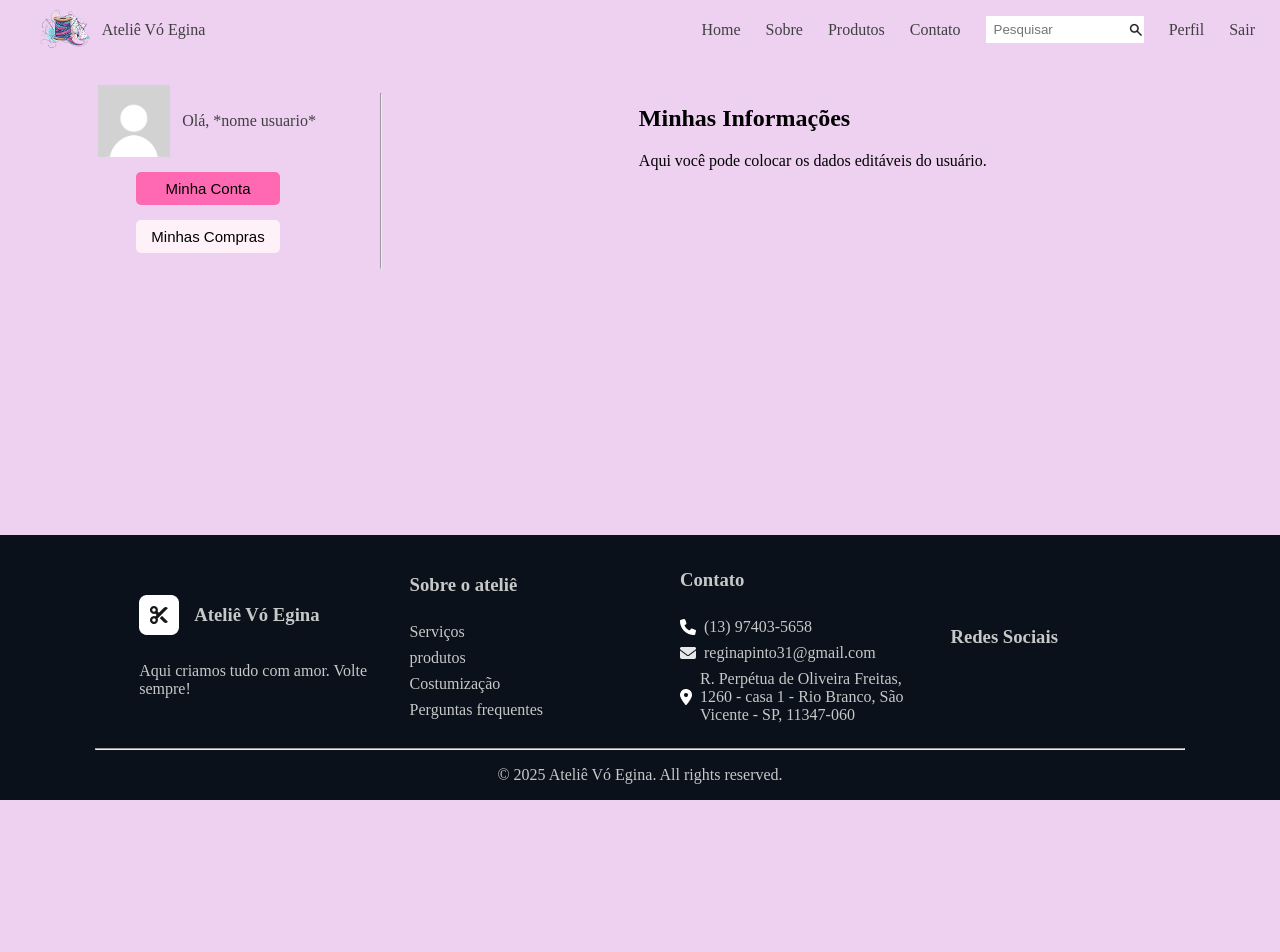
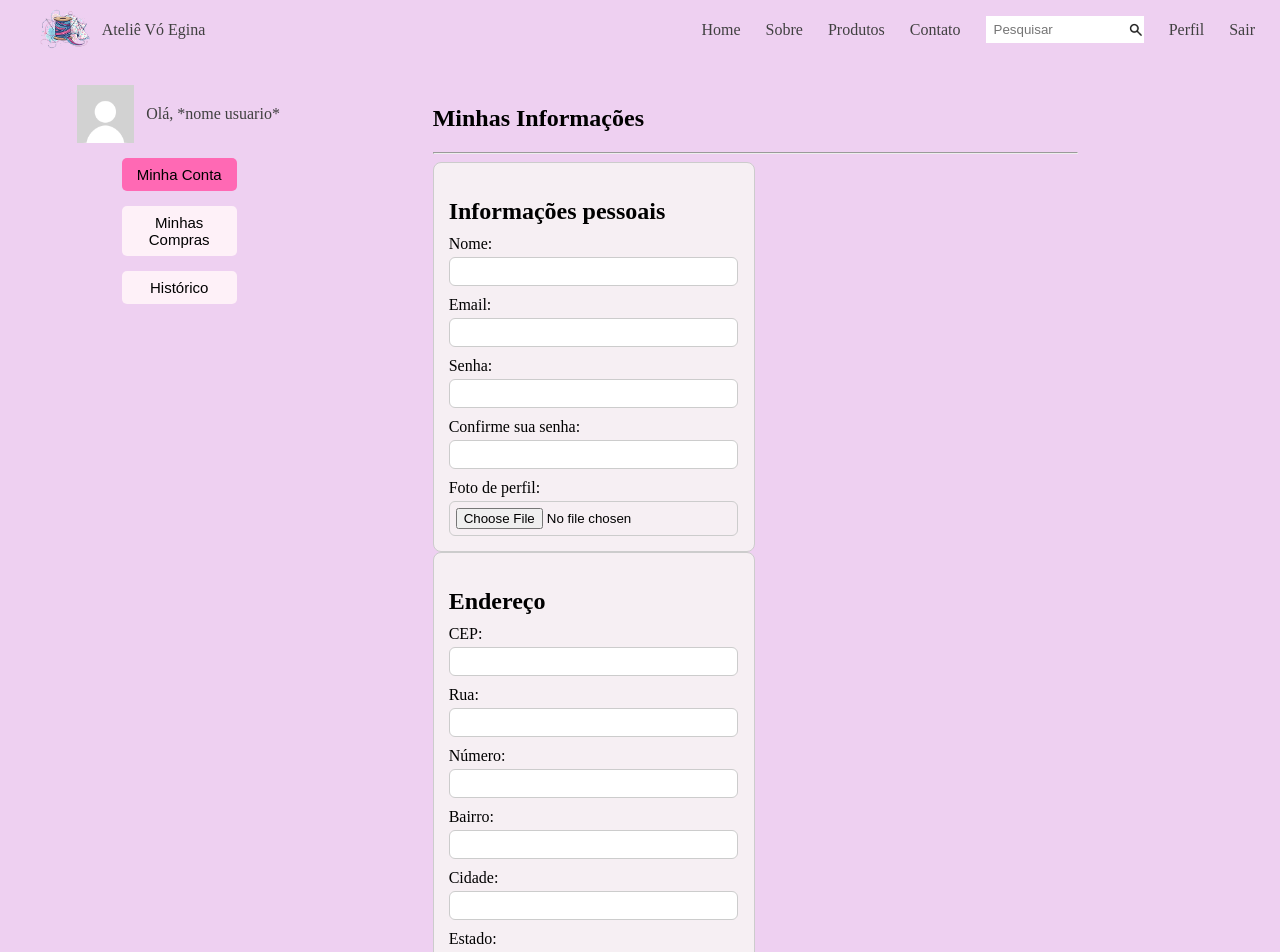
Before and after one commit to MariaClaraSCM/Atelie2.0, a React (Vite) app: page /perfil in a window 1280 px wide. Shown: the top 952 px of the page. Before the commit the page ends 840 px from the top, so only its background shows below. Built offline with nearby package versions, Linux system fonts and the light colour scheme.

Commit message:
Commit n1000 tentando resolver o login e cadastro da Maria V

```diff
--- a/src/pages/admin/dashboard.jsx
+++ b/src/pages/admin/dashboard.jsx
@@ -1,7 +1,103 @@
+import { useState } from "react";
+import "./dashboard.css";
+import estatistica from "../../assets/adm/iconEstatistica.svg";
+import produto from "../../assets/adm/iconProdutos.svg";
+import pedidos from "../../assets/adm/iconPedidos.svg";
+import galeria from "../../assets/adm/iconGaleria.svg";
+import financeiro from "../../assets/adm/iconFinanceiro.svg";
+import clientes from "../../assets/adm/iconClientes.svg";
+import config from "../../assets/adm/iconConfig.svg";
+// páginas
+import AdmEstatisticas from "./estatisticas.jsx";
+import AdmConfiguracoes from "./configuracoes.jsx";
+
 export default function AdmDashboard() {
-  return (
-    <div>
+    const[secao, setSecao] = useState("estatisticas");
 
-    </div>
-  );
+    const handleClick = (secao) => {
+        setSecao(secao);
+    };
+
+    return (
+        <div className="admin-dashboard">
+
+            <aside className="sidebar">
+                <ul className="sidebar-menu">
+                    <h3 className="sidebar-title">Atalhos</h3>
+                    <li onClick={() => handleClick("estatisticas")}>
+                        <img src={estatistica} alt="pie chart" className="icon" />
+                        <span className="links">Estatísticas</span>
+                    </li>
+                    <li onClick={() => handleClick("produtos")}>
+                        <img src={produto} alt="pie chart" className="icon"/>
+                        <span className="links">Produtos</span>
+                    </li>
+                    <li onClick={()=> handleClick("pedidos")}>
+                        <img src={pedidos} alt="pie chart" className="icon"/>
+                        <span className="links">Pedidos</span>
+                    </li>
+                    <li onClick={()=> handleClick("galeria")}>
+                        <img src={galeria} alt="pie chart" className="icon"/>
+                        <span className="links">Galeria</span>
+                    </li>
+                    <li onClick={()=> handleClick("financeiro")}>
+                        <img src={financeiro} alt="pie chart" className="icon"/>
+                        <span className="links">Financeiro</span>
+                    </li>
+                    <li onClick={()=> handleClick("clientes")}>
+                        <img src={clientes} alt="pie chart" className="icon"/>
+                        <span className="links">Clientes</span>
+                    </li>
+                    <li onClick={()=> handleClick("configuracoes")}>
+                        <img src={config} alt="pie chart" className="icon"/>
+                        <span className="links">Configurações</span>
+                    </li>
+                </ul>
+            </aside>
+            <main className="content">
+                <header className="header">
+                    <h3>Bem-vinda, *Nome do adm*!</h3>
+                    <a href="/">Home</a>
+                    <button className="btn-novo">
+                        <span className="material-symbols-outlined iconMais">add</span>
+                        Novo Pedido
+                    </button>
+                </header>
+                <section className="cards-area">
+                    {secao === "estatisticas" && (
+                        <AdmEstatisticas />
+                    )}
+                    {secao === "produtos" && (
+                        <div>
+                            <h2>Produtos</h2>
+                        </div>
+                    )}
+                    {secao === "pedidos" && (
+                        <div>
+                            <h2>Pedidos</h2>
+                            </div>
+                    )}
+                    {secao ==="galeria" && (
+                        <div>
+                            <h2>Galeria</h2>
+                        </div>
+                    )}
+                    {secao === "financeiro" && (
+                        <div>
+                            <h2>Financeiro</h2>
+                        </div>
+                    )}
+                    {secao === "clientes" && (
+                        <div>
+                            <h2>Clientes</h2>
+                        </div>
+                    )}
+                    {secao === "configuracoes" && (
+                        <AdmConfiguracoes />
+                    )}
+                </section>
+            </main>
+
+        </div>
+    );
 }
--- a/src/pages/footer/footer.css
+++ b/src/pages/footer/footer.css
@@ -12,11 +12,7 @@ footer p,
 }
 
 footer {
-    position: fixed !important;
-    bottom: 0;
-    left: 0;
     width: 100%;
-    z-index: 1000;
     background-color: #0A111A;
 }
 
--- a/src/pages/produtos/pageProdutos.css
+++ b/src/pages/produtos/pageProdutos.css
@@ -1,4 +1,4 @@
-.flex{
+.flex {
     display: flex;
     gap: 20px;
     padding: 20px;
@@ -9,9 +9,10 @@
     flex-direction: column;
     width: 25%;
     align-items: center;
+    height: auto;
 }
 
-.ajusteAside{
+.ajusteAside {
     width: 50%;
 }
 
@@ -34,6 +35,18 @@
     gap: 10px;
 }
 
+.ajusteAplicar {
+    display: flex;
+    align-items: center;
+    justify-content: center;
+    margin: 2vw;
+}
+
+.mainProdutos {
+    width: 74%;
+    height: auto;
+}
+
 .ajusteHeaderMain {
     display: flex;
     align-items: center;
@@ -47,11 +60,12 @@
     gap: 20px;
 }
 
-.classificacao{
+.classificacao {
     padding: 5px 8px;
     border-radius: 5px;
 }
 
-.btnGrid img, .btnList img {
+.btnGrid img,
+.btnList img {
     width: 50%;
 }
--- a/src/pages/produtos/pageProdutos.jsx
+++ b/src/pages/produtos/pageProdutos.jsx
@@ -67,7 +67,7 @@ export default function PageProdutos() {
           </form>
         </aside>
 
-        <section>
+        <section className="mainProdutos">
           <div className="ajusteHeaderMain">
             <div className="titulo">
               <h2>Coleção de produtos</h2>
--- a/src/pages/users/userpage.css
+++ b/src/pages/users/userpage.css
@@ -2,6 +2,7 @@
     display: flex;
     margin: 2vw auto;
     width: 90%;
+    height: auto;
 }
 
 aside {
@@ -20,11 +21,15 @@ aside {
     border-radius: 50%;
 }
 main {
-    width: 70%;
+    width: 100%;
     display: flex;
     /* align-items: center; */
     justify-content: center;
-    height: 8vw;
+    height: auto;
+}
+
+.Forms{
+    width: 70%;
 }
 
 .Infos {
--- a/src/pages/users/userpage.jsx
+++ b/src/pages/users/userpage.jsx
@@ -5,11 +5,56 @@ import perfil from "../../assets/perfil.jfif";
 import "./userpage.css";
 
 export default function UserPage() {
+  // Estados do CEP
+  const [cep, setCep] = useState("");
+  const [rua, setRua] = useState("");
+  const [bairro, setBairro] = useState("");
+  const [cidade, setCidade] = useState("");
+  const [estado, setEstado] = useState("");
+  const [cepErro, setCepErro] = useState("");
+
+  function handleCEPChange(e) {
+    const value = e.target.value.replace(/\D/g, "");
+    setCep(value);
+
+    // limpa mensagens anteriores
+    setCepErro("");
+
+    if (value.length === 8) {
+      fetch(`https://www.cepaberto.com/api/v3/cep?cep=${value}`, {
+        headers: {
+          Authorization: `Token token=${import.meta.env.VITE_CEPABERTO_TOKEN}`,
+        },
+      })
+        .then((r) => r.json())
+        .then((data) => {
+          if (!data || data.erro || !data.logradouro) {
+            setCepErro("CEP não encontrado!");
+            setRua("");
+            setBairro("");
+            setCidade("");
+            setEstado("");
+            return;
+          }
+
+          setRua(data.logradouro || "");
+          setBairro(data.bairro || "");
+          setCidade(data.cidade?.nome || "");
+          setEstado(data.estado?.sigla || "");
+        })
+        .catch((err) => {
+          console.error("Erro CEP:", err);
+          setCepErro("Erro ao buscar CEP!");
+        });
+    }
+  }
+
+  // Controle das seções
   const [selectedSection, setSelectedSection] = useState("conta");
   const [selectedSubSection, setSelectedSubSection] = useState("ativas");
 
   return (
-    <div>
+    <div className="userpage-container">
       <HeaderUser />
 
       <div className="ajustepage">
@@ -28,58 +73,114 @@ export default function UserPage() {
           </button>
 
           <button
-            onClick={() => setSelectedSection("compras")}
+            onClick={() => {
+              setSelectedSection("compras");
+              setSelectedSubSection("ativas");
+            }}
             className={`Infos ${selectedSection === "compras" ? "active" : ""}`}
           >
             Minhas Compras
           </button>
+
+          <button
+            onClick={() => setSelectedSection("historico")}
+            className={`Infos ${
+              selectedSection === "historico" ? "active" : ""
+            }`}
+          >
+            Histórico
+          </button>
         </aside>
 
-        <hr />
         {/* ÁREA PRINCIPAL */}
         <main>
-          {/* CONTEÚDO PRINCIPAL */}
+          {/* SEÇÃO MINHA CONTA */}
           {selectedSection === "conta" && (
-            <div>
+            <div className="Forms">
               <h2>Minhas Informações</h2>
-              <p>Aqui você pode colocar os dados editáveis do usuário.</p>
+              <hr />
+
+              <form className="formEditar">
+                <div className="ajusteBlocoForm">
+                  {/* BLOCO ESQUERDO */}
+                  <div className="form-bloco">
+                    <h2>Informações pessoais</h2>
+
+                    <label>Nome:</label>
+                    <input type="text" />
+
+                    <label>Email:</label>
+                    <input type="email" />
+
+                    <label>Senha:</label>
+                    <input type="password" />
+
+                    <label>Confirme sua senha:</label>
+                    <input type="password" />
+
+                    <label>Foto de perfil:</label>
+                    <input type="file" />
+                  </div>
+
+                  {/* BLOCO DIREITO */}
+                  <div className="form-bloco">
+                    <h2>Endereço</h2>
+
+                    <label>CEP:</label>
+                    <input
+                      type="text"
+                      value={cep}
+                      onChange={handleCEPChange}
+                      maxLength={8}
+                    />
+                    {cepErro && <p className="erroCEP">{cepErro}</p>}
+
+                    <label>Rua:</label>
+                    <input
+                      type="text"
+                      value={rua}
+                      onChange={(e) => setRua(e.target.value)}
+                    />
+
+                    <label>Número:</label>
+                    <input type="text" />
+
+                    <label>Bairro:</label>
+                    <input
+                      type="text"
+                      value={bairro}
+                      onChange={(e) => setBairro(e.target.value)}
+                    />
+
+                    <label>Cidade:</label>
+                    <input
+                      type="text"
+                      value={cidade}
+                      onChange={(e) => setCidade(e.target.value)}
+                    />
+
+                    <label>Estado:</label>
+                    <input
+                      type="text"
+                      value={estado}
+                      onChange={(e) => setEstado(e.target.value)}
+                    />
+                  </div>
+                </div>
+
+                <div className="ajusteBtnEditar">
+                  <input type="submit" value="Salvar edição" />
+                </div>
+              </form>
             </div>
           )}
 
+          {/* SEÇÃO COMPRAS */}
           {selectedSection === "compras" && (
             <div className="compras">
-              {/* SUBMENU */}
-              <div className="subMenuCompras">
-                <button
-                  type="button"
-                  onClick={() => {
-                    console.log("clicou ativas");
-                    setSelectedSubSection("ativas");
-                  }}
-                  className={`btnCompras ${
-                    selectedSubSection === "ativas" ? "ativo" : ""
-                  }`.trim()}
-                >
-                  Compras Ativas
-                </button>
-
-                <button
-                  type="button"
-                  onClick={() => {
-                    console.log("clicou historico");
-                    setSelectedSubSection("historico");
-                  }}
-                  className={`btnCompras ${
-                    selectedSubSection === "historico" ? "ativo" : ""
-                  }`.trim()}
-                >
-                  Histórico
-                </button>
-              </div>
-
+              <h2>Compras Ativas</h2>
               <hr />
 
-              {/* CONTEÚDO DAS SUBSEÇÕES */}
               {selectedSubSection === "ativas" && (
                 <div>
                   <h3>Compras Ativas</h3>
@@ -90,9 +191,18 @@ export default function UserPage() {
               {selectedSubSection === "historico" && (
                 <div>
                   <h3>Histórico de Compras</h3>
-                  <p>Mostre todas as compras entregues.</p>
+                  <p>Mostre aqui as compras entregues.</p>
                 </div>
               )}
+            </div>
+          )}
+
+          {/* SEÇÃO HISTÓRICO */}
+          {selectedSection === "historico" && (
+            <div className="compras">
+              <h2>Histórico de compras</h2>
+              <hr />
+              <p>Aqui fica o histórico completo de compras.</p>
             </div>
           )}
         </main>
```
Also changed, not shown: 2 other files (tests, documents, lock files or other folders).
